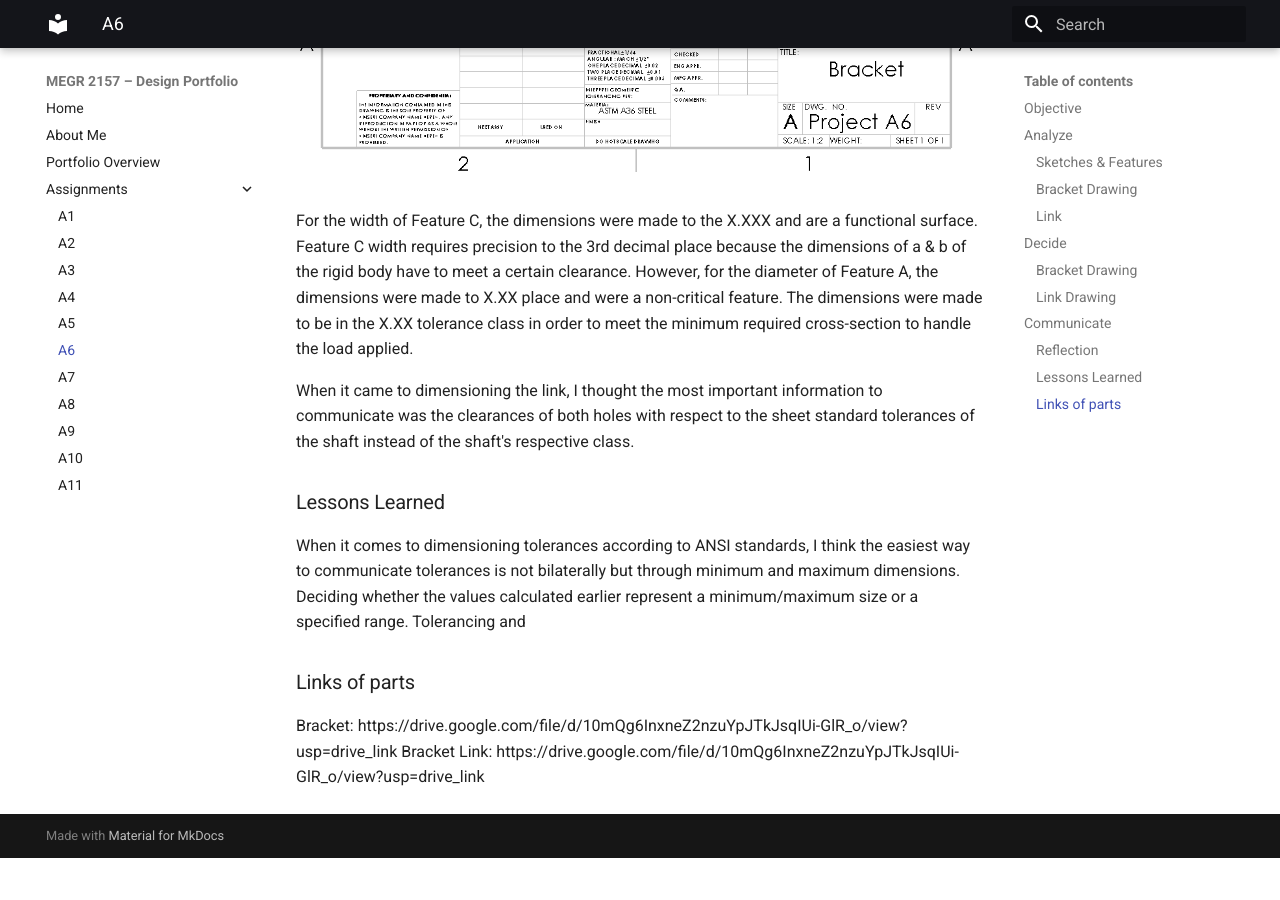
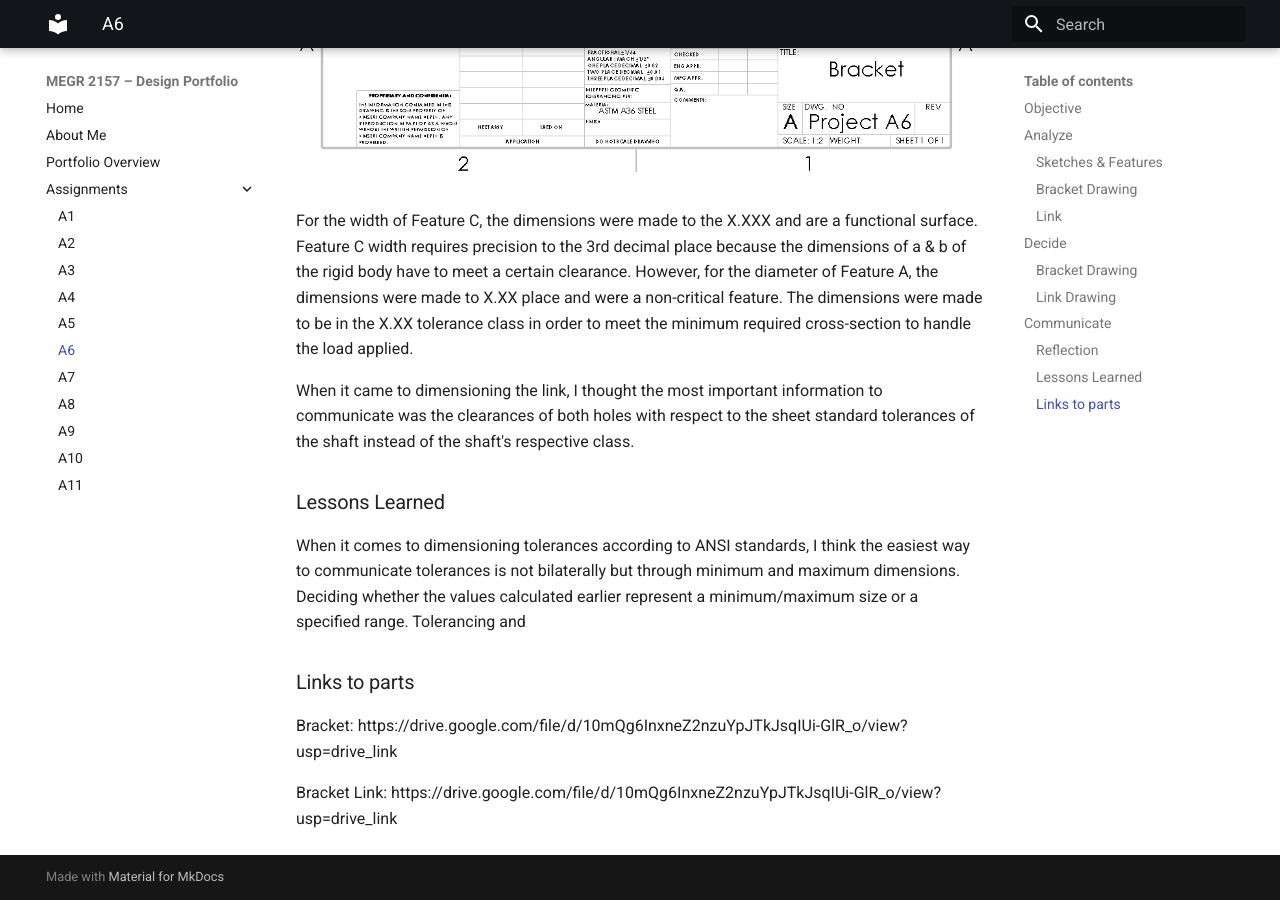
Before and after one commit to mbsibelius/megr2156-portfolio-mbs, an MkDocs documentation site: the page built from docs/assignments/A06/index.md, in a window 1280 px wide and 900 px high, scrolled down 8052 px. Built offline with MkDocs 1.6.1 and Material for MkDocs 9.7.7, drawn with Linux system fonts in a browser that asks for light colours; before the commit the page ends 8910 px from its top, so only the background shows below that.

```diff
--- a/docs/assignments/A06/index.md
+++ b/docs/assignments/A06/index.md
@@ -69,6 +69,7 @@ When it came to dimensioning the link, I thought the most important information
 When it comes to dimensioning tolerances according to ANSI standards, I think the easiest way to communicate tolerances is not bilaterally but through minimum and maximum dimensions. Deciding whether the values calculated earlier represent a minimum/maximum size or a specified range. Tolerancing and
 
 
-### Links of parts
+### Links to parts
 Bracket: https://drive.google.com/file/d/10mQg6InxneZ2nzuYpJTkJsqIUi-GlR_o/view?usp=drive_link
+
 Bracket Link: https://drive.google.com/file/d/10mQg6InxneZ2nzuYpJTkJsqIUi-GlR_o/view?usp=drive_link
```
